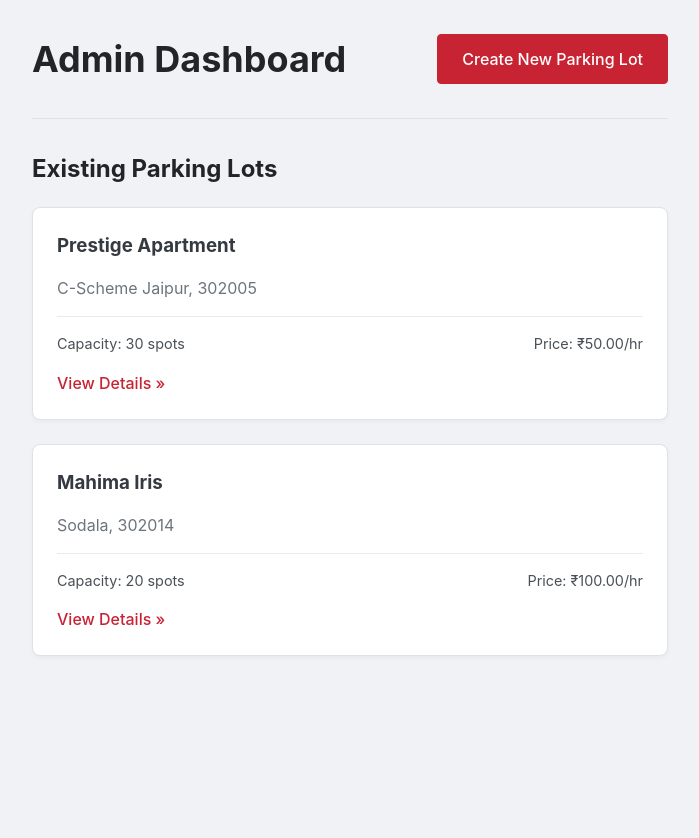
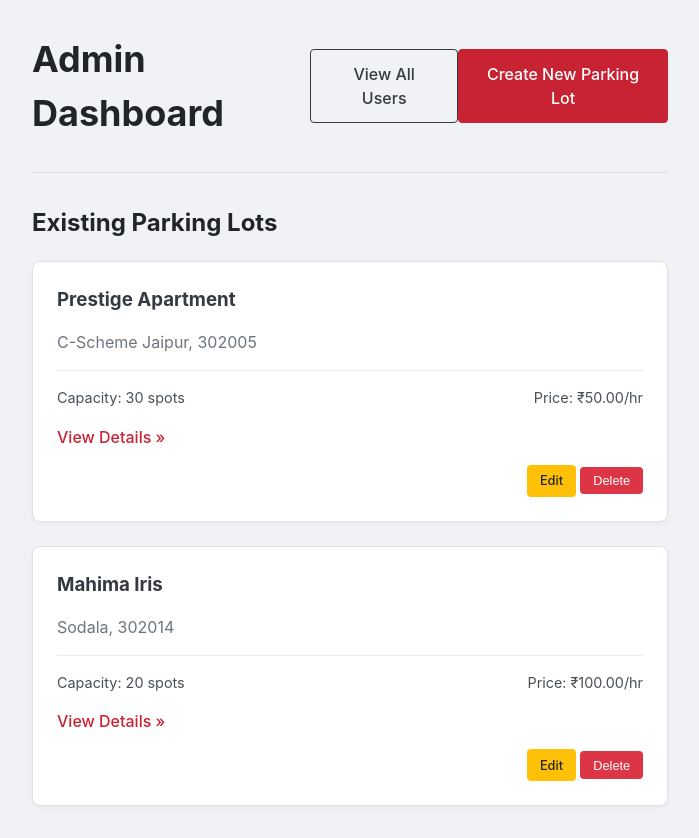
Before and after one commit to 23f2004660/vehicle-parking-app-mad1, a Flask app: page /admin/dashboard in a window 1280 px wide. Shown: the whole page, without its empty margins (290-989 px from the left). Before the commit the page ends 656 px from the top, so only its background shows below. Run offline with Flask 3, Linux system fonts and the light colour scheme; a user stored in the database is signed in.

Commit message:
added admin dashboard functionalities like edit and delete

```diff
--- a/Static/style.css
+++ b/Static/style.css
@@ -234,3 +234,100 @@ hr {
     border-radius: 0.5rem;
     color: #6c757d;
 }
+
+/* --- Lot Details Page Styles --- */
+.spot-grid {
+    display: grid;
+    /* Create a responsive grid that fits as many spots as possible */
+    grid-template-columns: repeat(auto-fill, minmax(100px, 1fr));
+    gap: 1rem;
+}
+
+.spot-card {
+    border: 1px solid #dee2e6;
+    border-radius: 0.5rem;
+    padding: 1rem;
+    text-align: center;
+    font-weight: 500;
+}
+
+.spot-card .spot-number {
+    display: block;
+    font-size: 1.25rem;
+    font-weight: 600;
+    margin-bottom: 0.5rem;
+}
+
+.spot-card .spot-status {
+    font-size: 0.9rem;
+}
+
+/* --- Status-Specific Colors --- */
+
+/* Green for Available */
+.spot-card.status-A {
+    background-color: #e6f7ec;
+    border-left: 5px solid #28a745;
+    color: #155724;
+}
+
+/* Red for Occupied */
+.spot-card.status-O {
+    background-color: #f8d7da;
+    border-left: 5px solid #c82333;
+    color: #721c24;
+}
+
+/* --- Data Table Styles for Users --- */
+.data-table {
+    width: 100%;
+    border-collapse: collapse;
+    background-color: #fff;
+    box-shadow: 0 2px 4px rgba(0,0,0,0.04);
+    border-radius: 0.5rem;
+    overflow: hidden; /* Keeps rounded corners on the table */
+}
+
+.data-table th, .data-table td {
+    padding: 1rem;
+    text-align: left;
+    border-bottom: 1px solid #dee2e6;
+}
+
+.data-table th {
+    background-color: #f8f9fa;
+    font-weight: 600;
+    color: #495057;
+}
+
+.data-table tbody tr:last-child td {
+    border-bottom: none;
+}
+
+.data-table tbody tr:hover {
+    background-color: #f1f3f5;
+}
+
+/* styles for lot actions */
+.lot-actions {
+    margin-top: 1rem;
+    text-align: right;
+}
+.btn-action {
+    display: inline-block;
+    padding: 0.4rem 0.8rem;
+    font-size: 0.8rem;
+    font-weight: 500;
+    border-radius: 0.25rem;
+    text-decoration: none;
+    border: none;
+    cursor: pointer;
+}
+.btn-edit {
+    background-color: #ffc107;
+    color: #212529;
+}
+.btn-delete {
+    background-color: #dc3545;
+    color: #fff;
+}
--- a/routes/admin_routes.py
+++ b/routes/admin_routes.py
@@ -1,5 +1,5 @@
 from flask import Blueprint, render_template, request, redirect, url_for, flash, session
-from models.database import db, ParkingLot, ParkingSpot
+from models.database import User, db, ParkingLot, ParkingSpot
 
 # Create a blueprint for admin routes
 admin_bp = Blueprint('admin', __name__)
@@ -51,3 +51,100 @@ def add_lot_page():
 
     # For a GET request, just show the form
     return render_template('add_lot.html')
+
+@admin_bp.route('/admin/lot/<int:lot_id>')
+def lot_details(lot_id):
+    if not session.get('is_admin'):
+        flash('You must be an admin to view this page.', 'danger')
+        return redirect(url_for('auth.login'))
+
+    # Find the specific lot by its ID. If not found, it will return a 404 error.
+    lot = ParkingLot.query.get_or_404(lot_id)
+
+    # The lot's spots are automatically available through the relationship
+    # so we can just pass the lot object to the template.
+    return render_template('lot_details.html', lot=lot)
+
+@admin_bp.route('/admin/users')
+def view_users():
+    if not session.get('is_admin'):
+        flash('You must be an admin to view this page.', 'danger')
+        return redirect(url_for('auth.login'))
+
+    # Query all users who are NOT admins
+    users = User.query.filter_by(is_admin=False).all()
+
+    return render_template('view_users.html', users=users)
+
+# In routes/admin_routes.py
+
+@admin_bp.route('/admin/lot/delete/<int:lot_id>', methods=['POST'])
+def delete_lot(lot_id):
+    if not session.get('is_admin'):
+        return redirect(url_for('auth.login'))
+
+    lot_to_delete = ParkingLot.query.get_or_404(lot_id)
+
+    # Check if any spot in the lot is occupied
+    occupied_spots = any(spot.status == 'O' for spot in lot_to_delete.spots)
+    if occupied_spots:
+        flash('Cannot delete a lot with occupied spots. Please wait until it is empty.', 'danger')
+        return redirect(url_for('admin.admin_dashboard'))
+
+    # If all spots are available, proceed with deletion
+    db.session.delete(lot_to_delete)
+    db.session.commit()
+    flash(f'Parking lot "{lot_to_delete.name}" has been deleted.', 'success')
+    return redirect(url_for('admin.admin_dashboard'))
+
+# In routes/admin_routes.py
+
+# In routes/admin_routes.py
+
+@admin_bp.route('/admin/lot/edit/<int:lot_id>', methods=['GET', 'POST'])
+def edit_lot(lot_id):
+    if not session.get('is_admin'):
+        return redirect(url_for('auth.login'))
+
+    lot_to_edit = ParkingLot.query.get_or_404(lot_id)
+
+    if request.method == 'POST':
+        # Update the simple fields first
+        lot_to_edit.name = request.form['name']
+        lot_to_edit.address = request.form['address']
+        lot_to_edit.pincode = request.form['pincode']
+        lot_to_edit.price_per_hour = float(request.form['price_per_hour'])
+
+        # --- Logic for Changing Capacity ---
+        new_capacity = int(request.form['capacity'])
+        current_capacity = lot_to_edit.capacity
+
+        if new_capacity > current_capacity:
+            # INCREASE: Add new spots
+            for i in range(current_capacity + 1, new_capacity + 1):
+                new_spot = ParkingSpot(spot_number=i, status='A')
+                lot_to_edit.spots.append(new_spot)
+            lot_to_edit.capacity = new_capacity
+
+        elif new_capacity < current_capacity:
+            # DECREASE: Remove spots, but only if they are available
+            spots_to_remove_count = current_capacity - new_capacity
+
+            # Find available spots to delete, starting from the highest number
+            available_spots_to_delete = ParkingSpot.query.filter_by(lot_id=lot_id, status='A').order_by(ParkingSpot.spot_number.desc()).limit(spots_to_remove_count).all()
+
+            if len(available_spots_to_delete) < spots_to_remove_count:
+                # Not enough available spots to delete
+                flash('Cannot decrease capacity by that much, too many spots are occupied.', 'danger')
+                return redirect(url_for('admin.edit_lot', lot_id=lot_id))
+            else:
+                # Proceed with deletion
+                for spot in available_spots_to_delete:
+                    db.session.delete(spot)
+                lot_to_edit.capacity = new_capacity
+
+        db.session.commit()
+        flash(f'Successfully updated parking lot "{lot_to_edit.name}".', 'success')
+        return redirect(url_for('admin.admin_dashboard'))
+
+    return render_template('edit_lot.html', lot=lot_to_edit)
--- a/templates/admin_dashboard.html
+++ b/templates/admin_dashboard.html
@@ -3,8 +3,10 @@
 <div class="dashboard-container">
     <div class="dashboard-header">
         <h1>Admin Dashboard</h1>
+        <a href="{{ url_for('admin.view_users') }}" class="btn btn-outline">View All Users</a>
         <a href="{{ url_for('admin.add_lot_page') }}" class="btn btn-red">Create New Parking Lot</a>
     </div>
+
 
     <hr>
 
@@ -20,7 +22,14 @@
                         <span>Capacity: {{ lot.capacity }} spots</span>
                         <span>Price: ₹{{ "%.2f"|format(lot.price_per_hour) }}/hr</span>
                     </div>
-                    <a href="#" class="details-link">View Details &raquo;</a>
+                    <a href="{{ url_for('admin.lot_details', lot_id=lot.id) }}" class="details-link">View Details &raquo;</a>
+
+                     <div class="lot-actions">
+                     <a href="{{ url_for('admin.edit_lot', lot_id=lot.id) }}" class="btn-action btn-edit">Edit</a>
+                     <form method="POST" action="{{ url_for('admin.delete_lot', lot_id=lot.id) }}" style="display: inline;" onsubmit="return confirm('Are you sure you want to delete this lot?');">
+                     <button type="submit" class="btn-action btn-delete">Delete</button>
+        </form>
+    </div>
                 </div>
             {% endfor %}
         </div>
```
Also changed, not shown: templates/edit_lot.html (added, +29 -0 lines), templates/lot_details.html (added, +30 -0 lines), templates/view_users.html (added, +39 -0 lines), instance/parking_app.db.
